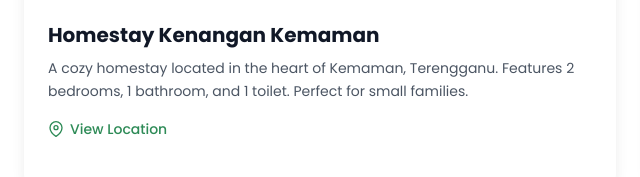
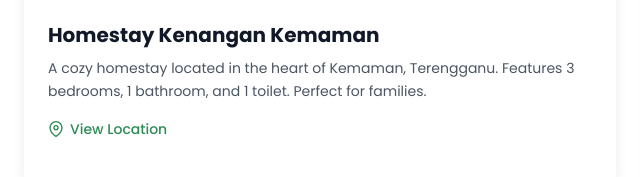
Before and after one commit to mohdmuhaimin90/homestay-kenangan, an Astro site: page / in a window 1280 px wide. Shown: the part 1463-1640 px from the top of the page, 8-648 px from the left. Built offline with nearby package versions, Linux system fonts and the light colour scheme; Astro itself is replaced by a stand-in of ours.

Commit message:
fix kemaman bedrooms to 3

```diff
--- a/src/components/About.astro
+++ b/src/components/About.astro
@@ -12,7 +12,7 @@ const highlights = [
 const homestays = [
   {
     name: 'Homestay Kenangan Kemaman',
-    description: 'A cozy homestay located in the heart of Kemaman, Terengganu. Features 2 bedrooms, 1 bathroom, and 1 toilet. Perfect for small families.',
+    description: 'A cozy homestay located in the heart of Kemaman, Terengganu. Features 3 bedrooms, 1 bathroom, and 1 toilet. Perfect for families.',
     image: '/images/kemaman/Living Hall.jpg',
     mapUrl: 'https://maps.app.goo.gl/KyBmg1iwgqLiSsha9',
   },
--- a/src/pages/about.astro
+++ b/src/pages/about.astro
@@ -55,8 +55,8 @@ const highlights = [
               <h3 class="text-xl font-bold text-gray-900 dark:text-white mb-2">Homestay Kenangan Kemaman</h3>
               <p class="text-gray-600 dark:text-gray-400 text-sm leading-relaxed">
                 Located in the heart of Kemaman, this cozy homestay offers a peaceful retreat with
-                easy access to local amenities, beaches, and dining options. Features 2 bedrooms,
-                1 bathroom, and 1 toilet. Perfect for small families.
+                easy access to local amenities, beaches, and dining options. Features 3 bedrooms,
+                1 bathroom, and 1 toilet. Perfect for families.
               </p>
             </div>
           </div>
```
